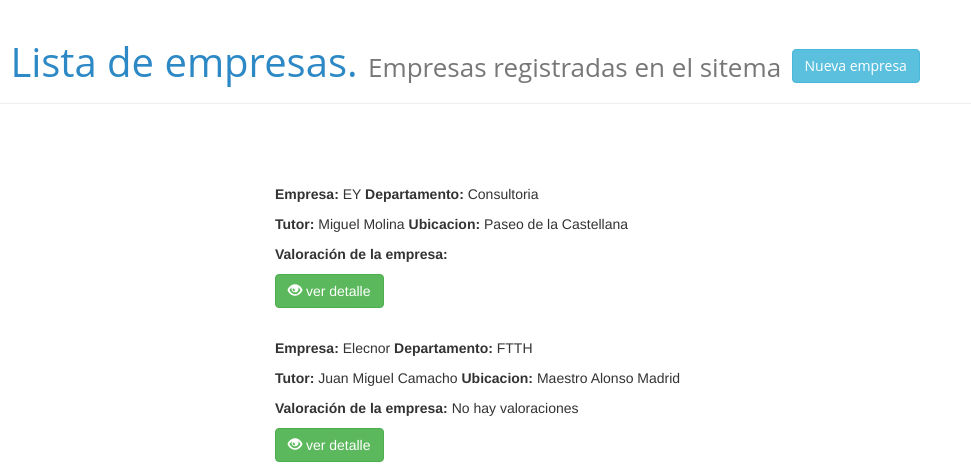
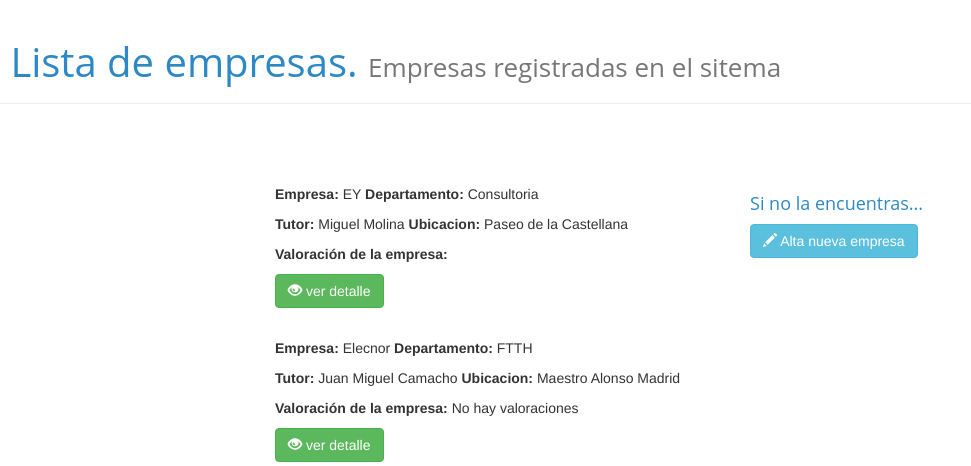
Before and after one commit to GREGOJSA/PFCJSA, a Django app: page /empresas/ in a window 1280 px wide. Shown: the part 50-516 px from the top of the page, without its empty margins (0-971 px from the left). Run offline with Django 3.2, Linux system fonts and the light colour scheme; a user stored in the database is signed in; data comes from the database, SQL or seed files in the repository; both versions use the stored data as it was after the commit; some libraries are stand-ins or nearby versions.

Commit message:
nuevo footer y css y seccion ayuda

```diff
--- a/sopa/templates/sopa/lista_empresas.html
+++ b/sopa/templates/sopa/lista_empresas.html
@@ -1,14 +1,14 @@
 {% extends "sopa/index.html" %}
 {% block content %}
 <div class="page-header">
-  <h1>&nbsp;Lista de empresas. <small>Empresas registradas en el sitema</small>            <a href="/empresas/new" class="btn btn-info" role="button">      Nueva empresa</a></h1>
+  <h1>&nbsp;Lista de empresas. <small>Empresas registradas en el sitema</small>            </h1>
 
 </div>
 <div class="container">
     <br />
     <br />
     <br />
- <div class ="col-md-8 col-md-offset-2">
+ <div class ="col-md-5 col-md-offset-2">
    {% for empresa in empresas %}
     <p><b>Empresa:</b>  {{empresa.nombre_empresa}} <b>Departamento:</b>  {{empresa.departamento}}
     <p><b>Tutor:</b>  {{empresa.tutor}} <b>Ubicacion:</b>  {{empresa.ubicacion}} </p>
@@ -20,8 +20,13 @@
     <p><a href= '/empresas/{{empresa.pk}}' class="btn btn-success" role="button">
       <span class="glyphicon glyphicon-eye-open" aria-hidden="true"></span>    ver detalle</a></span></p>
     <br>
+  {% endfor %}
+  </div>
+  <div class="col-md-3">
+    <h4>Si no la encuentras...</h4>
+    <p><a href= '/empresas/new' class="btn btn-info" role="button">
+      <span class="glyphicon glyphicon-pencil" aria-hidden="true"></span>    Alta nueva empresa</a></span></p>
 
-  {% endfor %}
   </div>
 </div>
 
```
Also changed, not shown: db.sqlite3.
